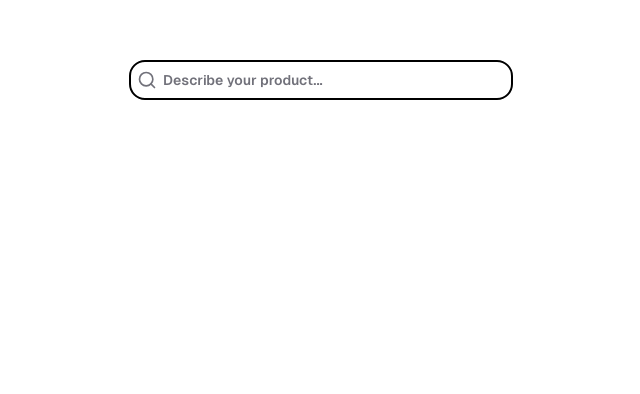
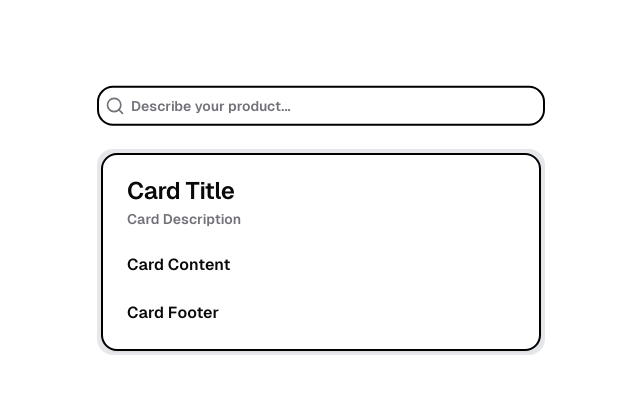
Before and after one commit to ZacharyHampton/asu-spark-recycling-2024, a Vue app in the folder src/frontend/: page / in a window 1280 px wide. Shown: the part 176-570 px from the top of the page, without its empty margins (319-959 px from the left). Built offline with nearby package versions, Linux system fonts and the light colour scheme.

Commit message:
productview search bar

```diff
--- a/src/frontend/src/views/HomeView.vue
+++ b/src/frontend/src/views/HomeView.vue
@@ -13,27 +13,45 @@
 </script>
 
 <template>
-  <div class="flex items-center justify-center min-h-screen" style="transform: translateY(-18%);"> <!-- Adjusted for vertical move -->
-    <div class="relative w-full max-w-sm">
-      <Input id="search" type="text" placeholder="Describe your product... "
-             class="pl-8 rounded-2xl border-2 border-black search-font" /> <!-- Prevent additional border on focus -->
-      <span class="absolute start-0 inset-y-0 flex items-center justify-center" style="padding-left: 8px;"> <!-- Adjusted for icon spacing -->
+  <div class="flex flex-col items-center justify-center min-h-screen">
+    <div class="relative w-full max-w-md mb-4" style="transform: translateY(-18%);">
+      <Input id="search" type="text" placeholder="Describe your product..."
+             class="pl-8 rounded-2xl border-2 border-black search-font" />
+      <span class="absolute start-0 inset-y-0 flex items-center justify-center" style="padding-left: 8px;">
         <Search class="size-5 text-muted-foreground" />
       </span>
     </div>
-  </div>
-
-  <div>
-
+    <div class="w-full max-w-md">
+      <div class="bg-gray-200 p-1 rounded-2xl"> <!-- Added div with gray background and slight padding -->
+        <Card class="border-2 border-black rounded-2xl card-font">
+          <CardHeader>
+            <CardTitle>Card Title</CardTitle>
+            <CardDescription>Card Description</CardDescription>
+          </CardHeader>
+          <CardContent>
+            Card Content
+          </CardContent>
+          <CardFooter>
+            Card Footer
+          </CardFooter>
+        </Card>
+      </div>
+    </div>
   </div>
 </template>
 
+
 <style scoped>
 .search-font {
-    font-family: geist, serif
+    font-family: geist, serif;
 }
-.search-font:focus {
-    outline:none !important
+.card-font {
+    font-family: geist, serif;
+}
+
+.search-font:focus, .search-font:focus-visible {
+    outline:none !important;
+    box-shadow: none !important; /* Remove any box-shadow if applied */
 }
 @font-face {
     font-family: geist;
--- a/src/frontend/src/views/ProductView.vue
+++ b/src/frontend/src/views/ProductView.vue
@@ -10,19 +10,25 @@
 </script>
 
 <template>
-  <div>
-    <NavigationMenu>
-  <NavigationMenuList>
-    <NavigationMenuItem>
-      <NavigationMenuTrigger>Item One</NavigationMenuTrigger>
-      <NavigationMenuContent>
-        <NavigationMenuLink>Link</NavigationMenuLink>
-      </NavigationMenuContent>
-    </NavigationMenuItem>
-  </NavigationMenuList>
-</NavigationMenu>
+  <nav class="bg-gray-800 p-4 flex justify-between items-center">
+    <!-- Logo container -->
+    <div class="flex items-center">
+      <img src="" alt="Logo" class="h-8 mr-4">
+      <span class="text-white text-lg font-semibold">Your Brand</span>
+    </div>
 
-  </div>
+    <!-- Search bar container -->
+    <div class="flex-1 max-w-xl mx-auto">
+      <div class="relative">
+        <input type="search" class="w-full px-4 py-2 rounded-md" placeholder="Search...">
+        <button type="submit" class="absolute right-2 top-1/2 transform -translate-y-1/2">
+          <i class="fa fa-search text-gray-500"></i>
+        </button>
+      </div>
+    </div>
+
+    <!-- Additional navbar items could go here -->
+  </nav>
 </template>
 
 <style scoped>
```
